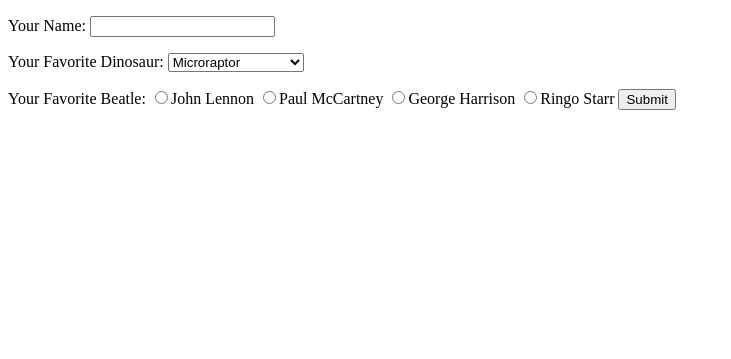
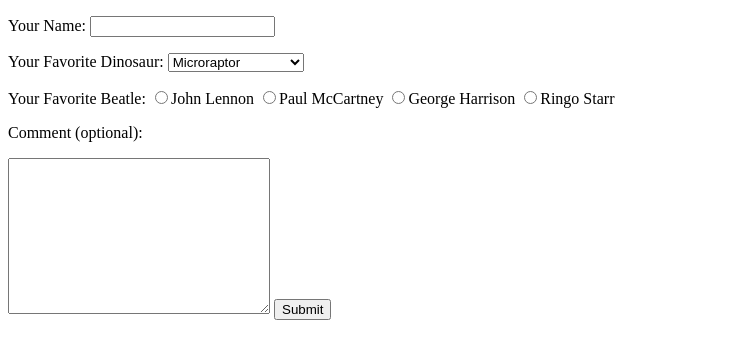
Before and after one commit to JocelynTuohy/cojo_python_flask_dojosurvey_validation, a Flask app: page / in a window 1280 px wide. Shown: the top 359 px of the page, without its empty margins (0-731 px from the left). Run offline with Flask 2, Linux system fonts and the light colour scheme.

```diff
--- a/server.py
+++ b/server.py
@@ -14,8 +14,9 @@ def submit():
     name = request.form['name']
     dinosaur = request.form['dinosaur']
     beatle = request.form['beatle']
+    comment = request.form['comment']
     return render_template('result.html', name=name, dinosaur=dinosaur,
-                           beatle=beatle)
+                           beatle=beatle, comment=comment)
 
 app.run(debug=True)
 # Nothing after the debug line will be read.
--- a/templates/index.html
+++ b/templates/index.html
@@ -25,6 +25,8 @@
       <input type="radio" name="beatle" value="Paul McCartney">Paul McCartney
       <input type="radio" name="beatle" value="George Harrison">George Harrison
       <input type="radio" name="beatle" value="Ringo Starr">Ringo Starr
+      <p>Comment (optional):</p>
+      <textarea name="comment" id="comment" cols="30" rows="10"></textarea>
       <input type="submit" value="Submit"></p>
     </form>
   </body>
--- a/templates/result.html
+++ b/templates/result.html
@@ -9,6 +9,7 @@
     <p>Name: {{ name }}</p>
     <p>Favorite Dinosaur: {{ dinosaur }}</p>
     <p>Favorite Beatle: {{ beatle }}</p>
+    <p>Comment (if provided): {{ comment }}</p>
     <form action="/" method="get"><button>Go Back</button></form>
   </body>
 </html>
```
